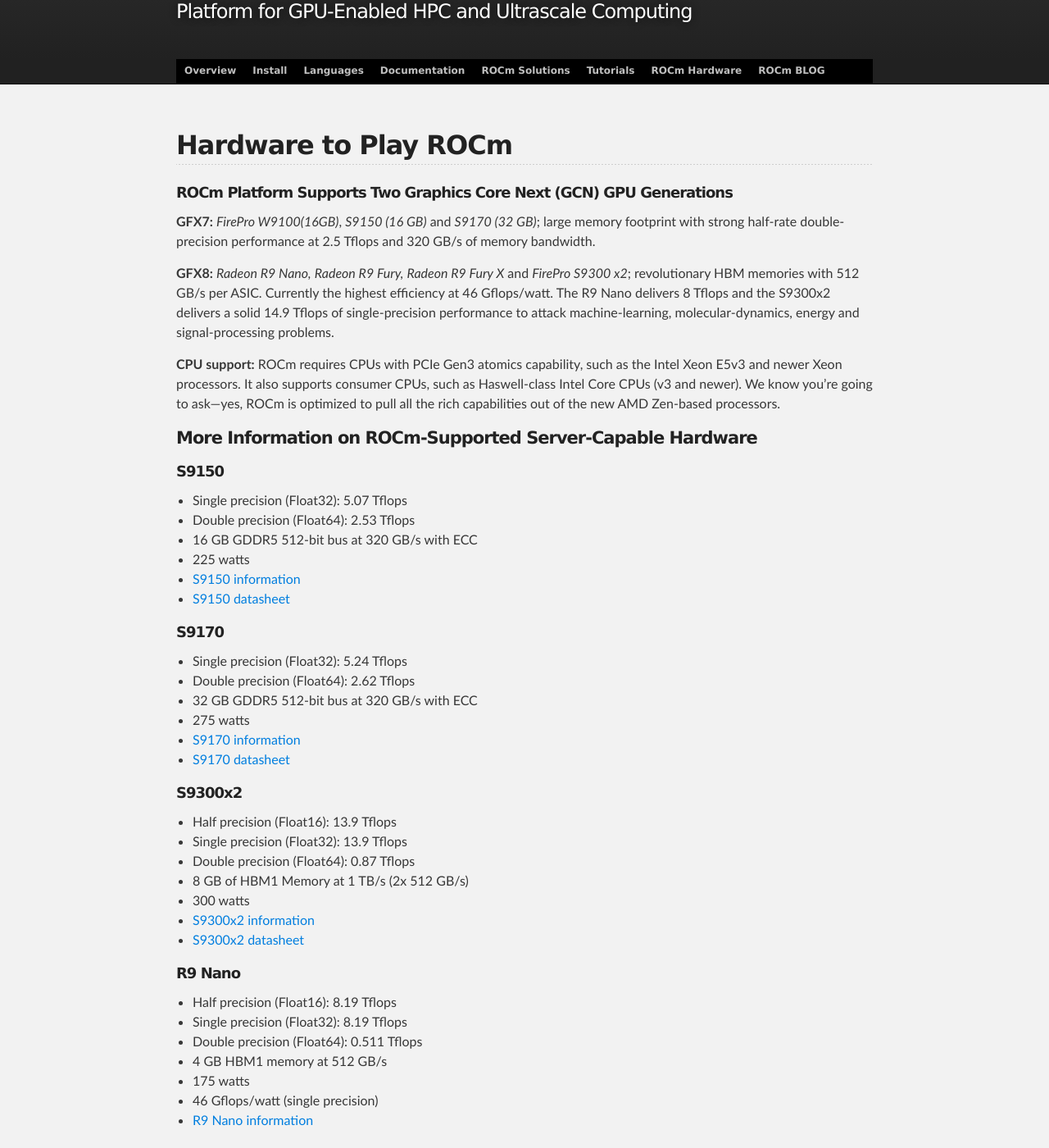
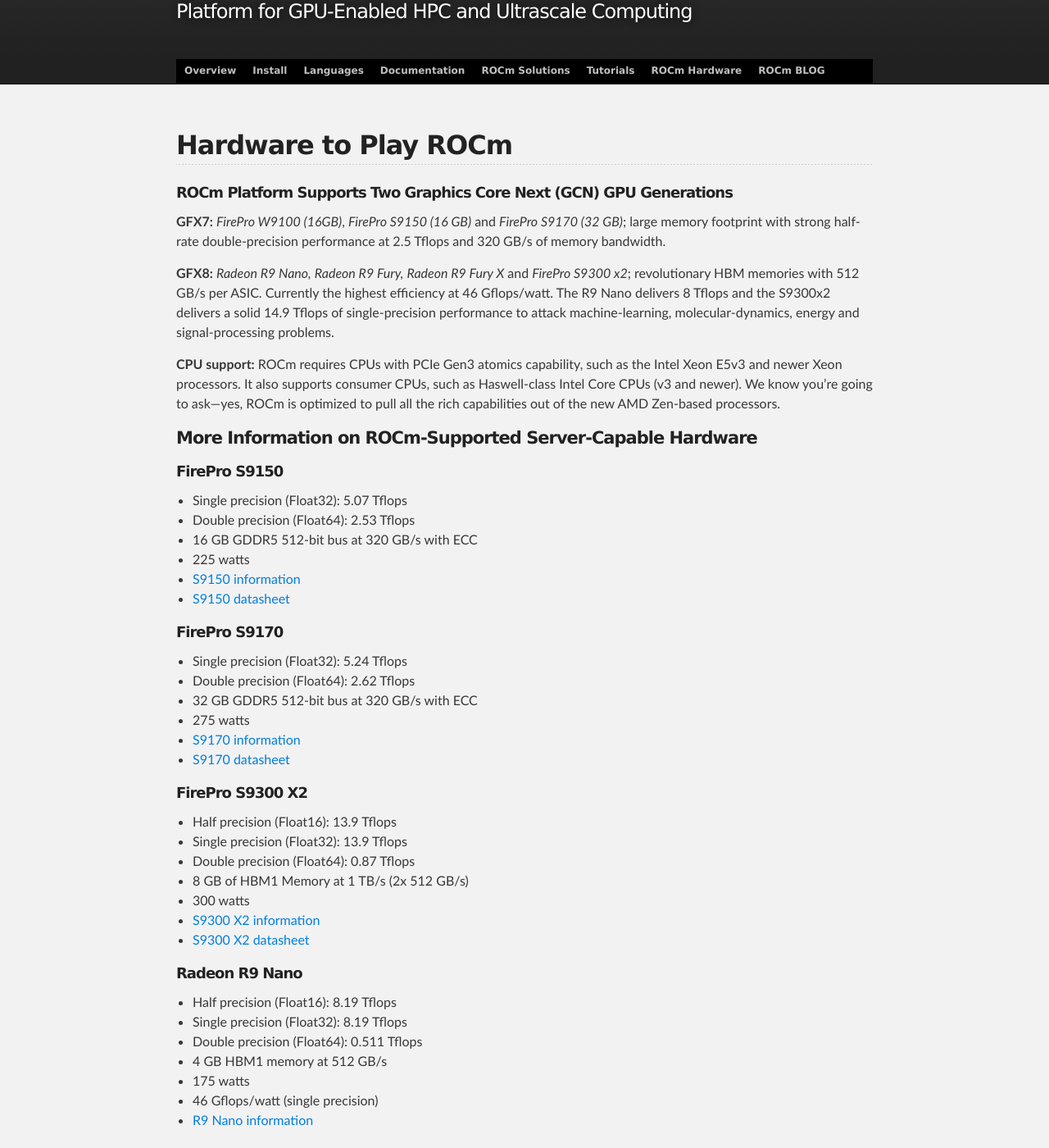
Before and after one commit to ROCm/ROCm.github.io, a Jekyll site: the page hardware.html, which Jekyll copies as it is, in a window 1280 px wide and 1400 px high, scrolled down 200 px. Shown: the whole window at 82% size. Built offline with Jekyll 4.4.1, drawn with Linux system fonts in a browser that asks for light colours.

Commit message:
Update hardware.html

```diff
--- a/hardware.html
+++ b/hardware.html
@@ -55,7 +55,7 @@
 
 <h5>ROCm Platform Supports Two Graphics Core Next (GCN) GPU Generations</h5>
 
-<p><strong>GFX7:</strong>  <em>FirePro W9100(16GB)</em>, <em>S9150 (16 GB)</em> and <em>S9170 (32 GB)</em>; large memory footprint with strong half-rate double-precision performance at 2.5 Tflops and 320 GB/s of memory bandwidth. </p>
+<p><strong>GFX7:</strong>  <em>FirePro W9100 (16GB)</em>, <em>FirePro S9150 (16 GB)</em> and <em>FirePro S9170 (32 GB)</em>; large memory footprint with strong half-rate double-precision performance at 2.5 Tflops and 320 GB/s of memory bandwidth. </p>
 
 <p><strong>GFX8:</strong> <em>Radeon R9 Nano,</em> <em>Radeon R9 Fury,</em> <em>Radeon R9 Fury X</em> and <em>FirePro S9300 x2</em>; revolutionary HBM memories with 512 GB/s per ASIC. Currently the highest efficiency at 46 Gflops/watt. The R9 Nano delivers 8 Tflops and the S9300x2 delivers a solid 14.9 Tflops of single-precision performance to attack machine-learning, molecular-dynamics, energy and signal-processing problems. </p>
 
@@ -63,7 +63,7 @@
 
 <h4>More Information on ROCm-Supported Server-Capable Hardware</h4>
 
-<h5>S9150</h5>
+<h5>FirePro S9150</h5>
 
 <ul>
 <li>Single precision (Float32): 5.07 Tflops</li>
@@ -74,7 +74,7 @@
 <li><a href="http://www.amd.com/Documents/firepro-s9150-datasheet.pdf">S9150 datasheet</a></li>
 </ul>
 
-<h5>S9170</h5>
+<h5>FirePro S9170</h5>
 
 <ul>
 <li>Single precision (Float32):  5.24 Tflops</li>
@@ -85,7 +85,7 @@
 <li><a href="http://www.amd.com/Documents/AMD-FirePro-S9170-Datasheet.pdf">S9170 datasheet</a></li>
 </ul>
 
-<h5>S9300x2</h5>
+<h5>FirePro S9300 X2</h5>
 
 <ul>
 <li>Half precision (Float16): 13.9 Tflops</li>
@@ -93,11 +93,11 @@
 <li>Double precision (Float64):  0.87 Tflops</li>
 <li>8 GB of HBM1 Memory at 1 TB/s  (2x 512 GB/s)</li>
 <li>300 watts</li>
-<li><a href="http://www.amd.com/en-us/products/graphics/server/s9300-x2">S9300x2 information</a></li>
-<li><a href="http://www.amd.com/Documents/s9300-x2-datasheet.pdf">S9300x2 datasheet</a></li>
+<li><a href="http://www.amd.com/en-us/products/graphics/server/s9300-x2">S9300 X2 information</a></li>
+<li><a href="http://www.amd.com/Documents/s9300-x2-datasheet.pdf">S9300 X2 datasheet</a></li>
 </ul>
 
-<h5>R9 Nano</h5>
+<h5>Radeon R9 Nano</h5>
 
 <ul>
 <li>Half precision (Float16): 8.19 Tflops</li>
```
